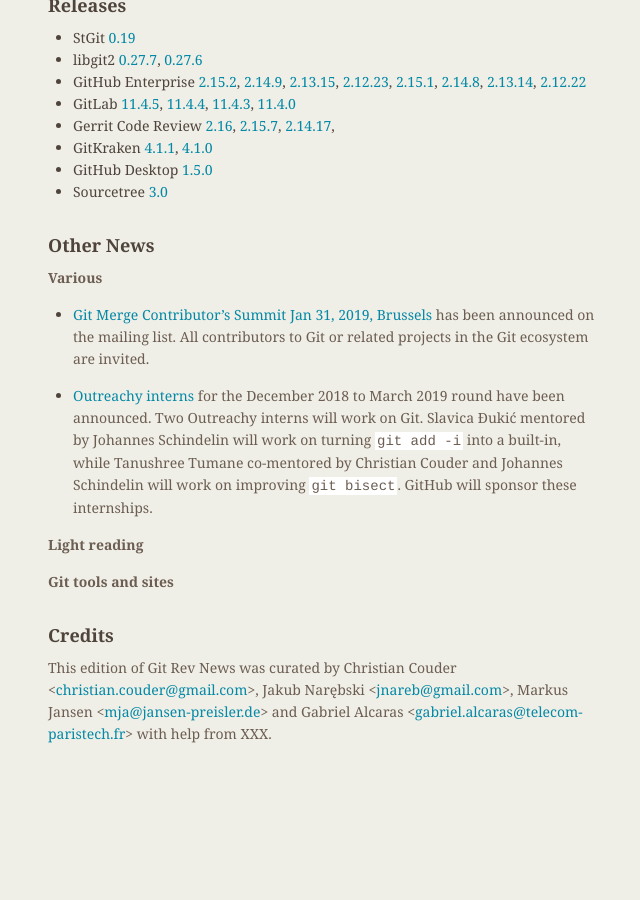
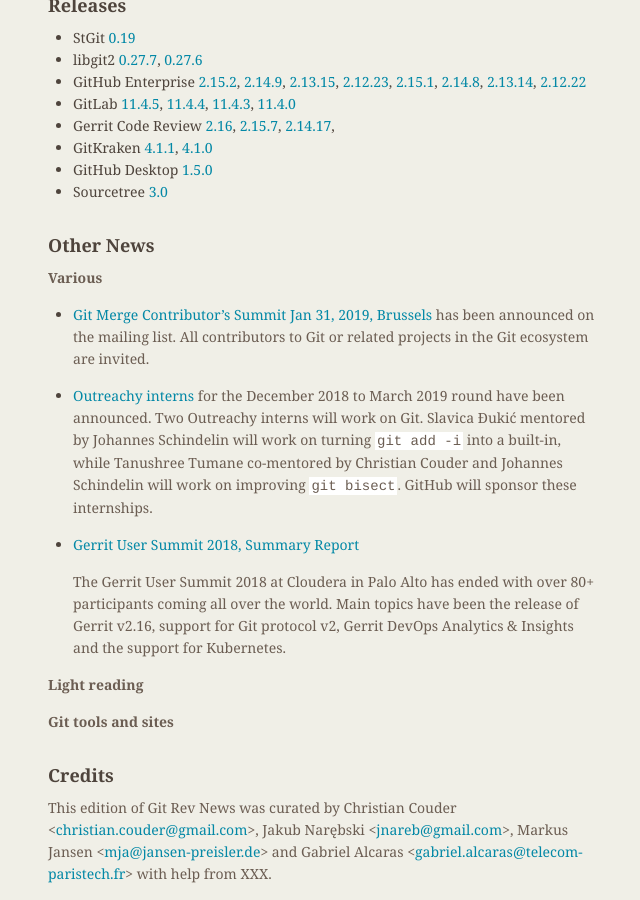
Before and after one commit to git/git.github.io, a Jekyll site: the page built from rev_news/drafts/edition-45.md, in a window 1280 px wide and 900 px high, scrolled down 1633 px. Shown: the whole window, without its empty margins (486-1126 px from the left). Built offline with Jekyll 4.4.1, drawn with Linux system fonts in a browser that asks for light colours; before the commit the page ends 2393 px from its top, so only the background shows below that.

Commit message:
Add Gerrit User Summit 2018 report

```diff
--- a/rev_news/drafts/edition-45.md
+++ b/rev_news/drafts/edition-45.md
@@ -144,6 +144,13 @@
   Schindelin will work on improving `git bisect`. GitHub will sponsor
   these internships.
 
+* [Gerrit User Summit 2018, Summary Report](https://gitenterprise.me/2018/11/18/gerrit-user-summit-2018-2/)
+
+  The Gerrit User Summit 2018 at Cloudera in Palo Alto has ended with over 80+ participants coming
+  all over the world. Main topics have been the release of Gerrit v2.16, support for Git protocol v2,
+  Gerrit DevOps Analytics & Insights and the support for Kubernetes.
+
+
 __Light reading__
 
 
```
